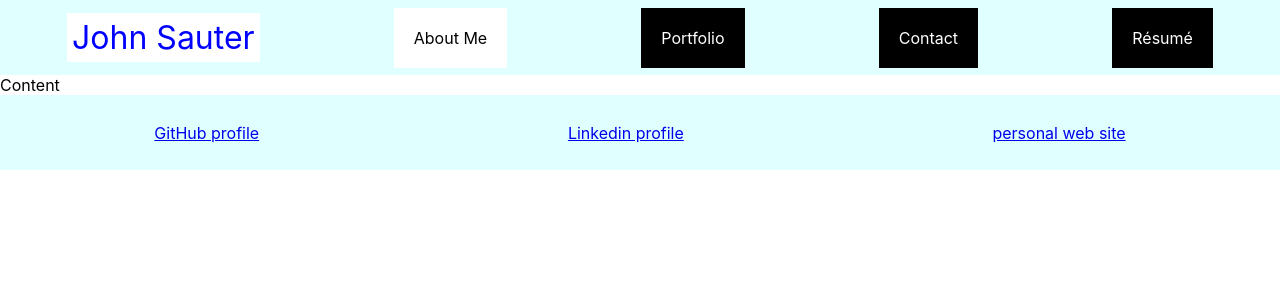
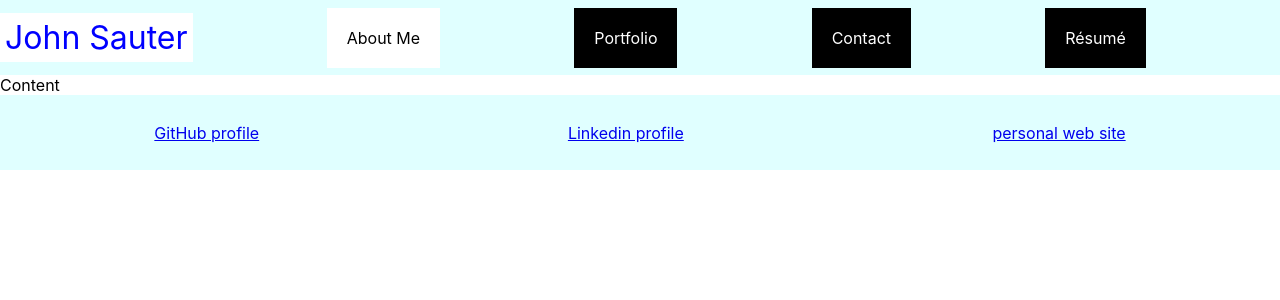
Before and after one commit to JohnSauter/UNH_Bootcamp-20-React_Portfolio, a React (Create React App) app: page / in a window 1280 px wide. Shown: the top 300 px of the page. Built offline with nearby package versions, Linux system fonts and the light colour scheme.

Commit message:
make sure my name is flush left

```diff
--- a/src/component/Header.css
+++ b/src/component/Header.css
@@ -1,4 +1,7 @@
 /* CSS for Header.js  */
+
+/* In the header, my name is flush left and the navigation items
+ * divide among themselves the rest of the space.  */
 
 /* Contrast selected and non-selected navigation items.  */
 
@@ -6,12 +9,16 @@
   background: black;
   color: white;
   padding: 20px;
+  margin-right: auto;
+  cursor: pointer;
 }
 
 .selected {
   background: white;
   color: black;
   padding: 20px;
+  margin-right: auto;
+  cursor: pointer;
 }
 
 /* Make my name stand out.  */
@@ -20,6 +27,7 @@
   color: blue;
   font-size: 200%;
   padding: 5px;
+  margin-right: auto;
 }
 
 /* Space the navigation items across the page.  */
@@ -29,7 +37,7 @@
   display: flex;
   flex-direction: row;
   flex-wrap: wrap;
-  justify-content: space-around;
+  justify-content: space-evenly;
   align-content: center;
   align-items: center;
 }
```
